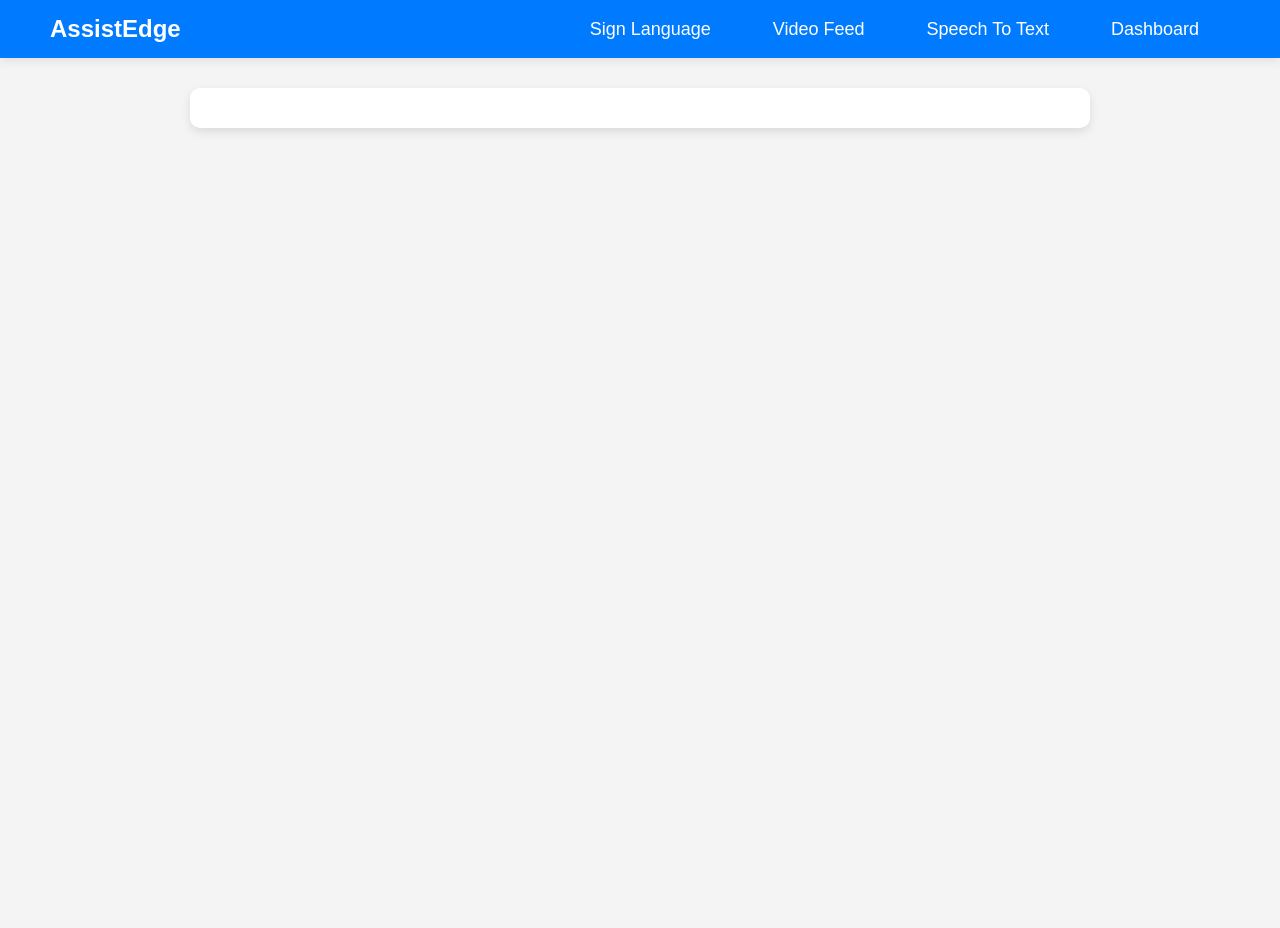
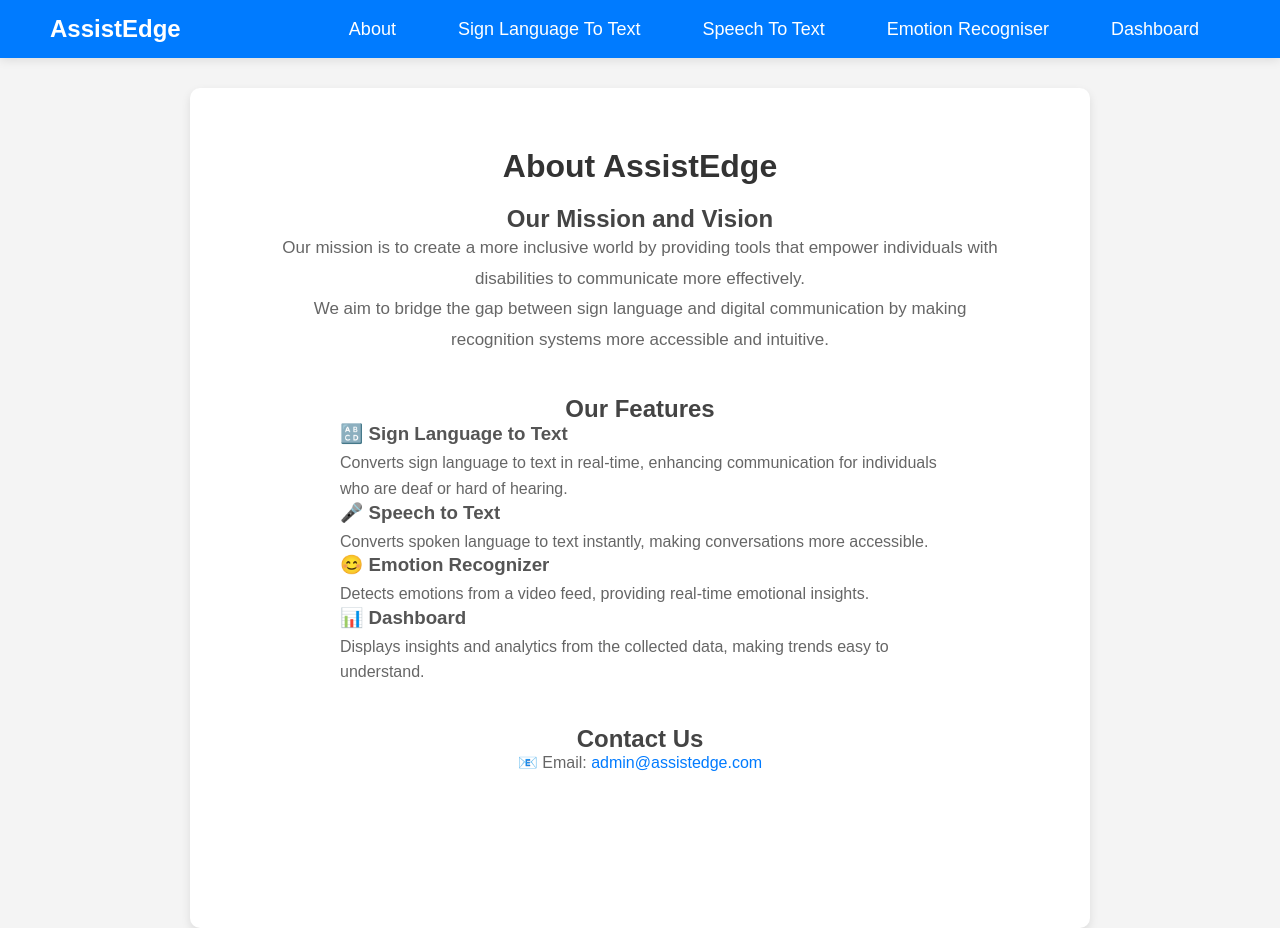
Before and after one commit to aloysiustayy/AssistEdge, a React (Create React App) app in the folder WebMQTT/assistedge-frontend/: page /about in a window 1280 px wide. Before the commit the page ends 800 px from the top, so only its background shows below. Built offline with nearby package versions, Linux system fonts and the light colour scheme; what chartjs-plugin-datalabels would draw is missing.

Commit message:
add about page

```diff
--- a/WebMQTT/assistedge-frontend/src/App.js
+++ b/WebMQTT/assistedge-frontend/src/App.js
@@ -4,6 +4,7 @@ import SignLanguagePage from "./components/SignLanguage";
 import VideoFeed from "./components/VideoFeed";
 import SpeechToText from "./components/SpeechToText";
 import Dashboard from "./components/Dashboard";
+import About from "./components/About";
 import "./App.css";
 
 function App() {
@@ -14,9 +15,10 @@ function App() {
         <nav className="navbar">
           <h2 className="logo">AssistEdge</h2>
           <ul className="nav-links">
-            <li><Link to="/sign">Sign Language</Link></li>
-            <li><Link to="/video">Video Feed</Link></li>
+          <li><Link to="/about">About</Link></li>
+            <li><Link to="/sign">Sign Language To Text</Link></li>
             <li><Link to="/speech">Speech To Text</Link></li>
+            <li><Link to="/video">Emotion Recogniser</Link></li>
             <li><Link to="/dashboard">Dashboard</Link></li>
           </ul>
         </nav>
@@ -28,6 +30,7 @@ function App() {
             <Route path="/video" element={<VideoFeed />} />
             <Route path="/speech" element={<SpeechToText />} />
             <Route path="/dashboard" element={<Dashboard />} />
+            <Route path="/about" element={<About />} />
           </Routes>
         </div>
       </div>
--- /dev/null
+++ b/WebMQTT/assistedge-frontend/src/components/About.jsx
@@ -0,0 +1,65 @@
+import React from "react";
+
+const AboutPage = () => {
+  return (
+    <div
+      style={{
+        maxWidth: "800px",
+        margin: "auto",
+        padding: "40px",
+        textAlign: "center",
+        fontFamily: "Arial, sans-serif",
+        height: "100vh",
+        overflowY: "auto" // Enables scrolling
+      }}
+    >
+      <h1 style={{ marginBottom: "20px", color: "#333" }}>About AssistEdge</h1>
+
+      <section style={{ marginBottom: "40px" }}>
+        <h2 style={{ color: "#444" }}>Our Mission and Vision</h2>
+        <p style={{ fontSize: "17px", lineHeight: "1.8", color: "#666" }}>
+          Our mission is to create a more inclusive world by providing tools that empower individuals
+          with disabilities to communicate more effectively.
+        </p>
+        <p style={{ fontSize: "17px", lineHeight: "1.8", color: "#666" }}>
+          We aim to bridge the gap between sign language and digital communication by making recognition
+          systems more accessible and intuitive.
+        </p>
+      </section>
+
+      <section style={{ marginBottom: "40px" }}>
+        <h2 style={{ color: "#444" }}>Our Features</h2>
+
+        <div style={{ textAlign: "left", margin: "auto", maxWidth: "600px" }}>
+          <h3 style={{ color: "#555", marginBottom: "5px" }}>🔠 Sign Language to Text</h3>
+          <p style={{ fontSize: "16px", lineHeight: "1.6", color: "#666" }}>
+            Converts sign language to text in real-time, enhancing communication for individuals who are deaf or hard of hearing.
+          </p>
+
+          <h3 style={{ color: "#555", marginBottom: "5px" }}>🎤 Speech to Text</h3>
+          <p style={{ fontSize: "16px", lineHeight: "1.6", color: "#666" }}>
+            Converts spoken language to text instantly, making conversations more accessible.
+          </p>
+
+          <h3 style={{ color: "#555", marginBottom: "5px" }}>😊 Emotion Recognizer</h3>
+          <p style={{ fontSize: "16px", lineHeight: "1.6", color: "#666" }}>
+            Detects emotions from a video feed, providing real-time emotional insights.
+          </p>
+
+          <h3 style={{ color: "#555", marginBottom: "5px" }}>📊 Dashboard</h3>
+          <p style={{ fontSize: "16px", lineHeight: "1.6", color: "#666" }}>
+            Displays insights and analytics from the collected data, making trends easy to understand.
+          </p>
+        </div>
+      </section>
+
+      <section style={{ marginBottom: "20px" }}>
+        <h2 style={{ color: "#444" }}>Contact Us</h2>
+        <p style={{ fontSize: "16px", color: "#666" }}>📧 Email: <a href="mailto:admin@assistedge.com" style={{ color: "#007BFF", textDecoration: "none" }}>admin@assistedge.com</a></p>
+      </section>
+
+    </div>
+  );
+};
+
+export default AboutPage;
```
